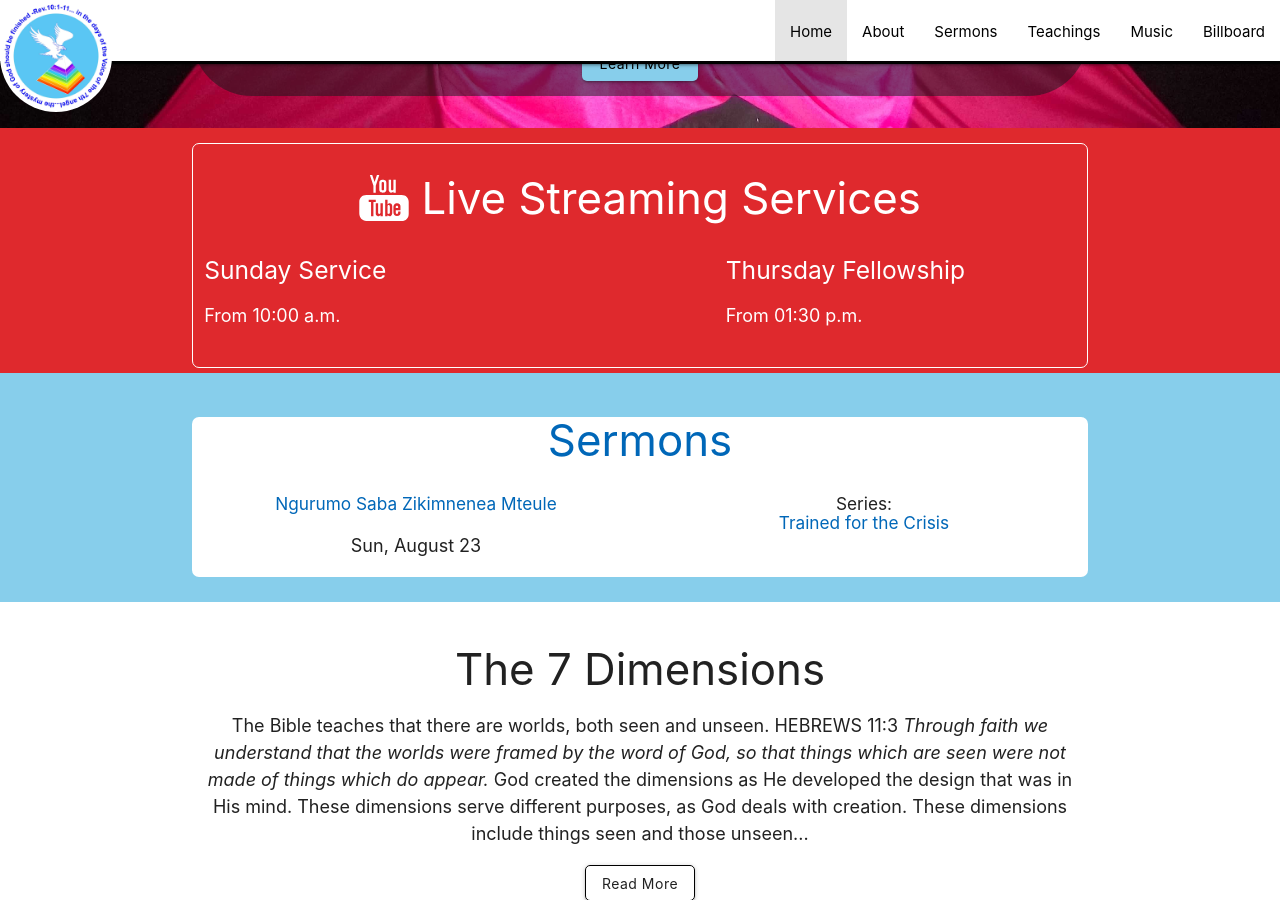
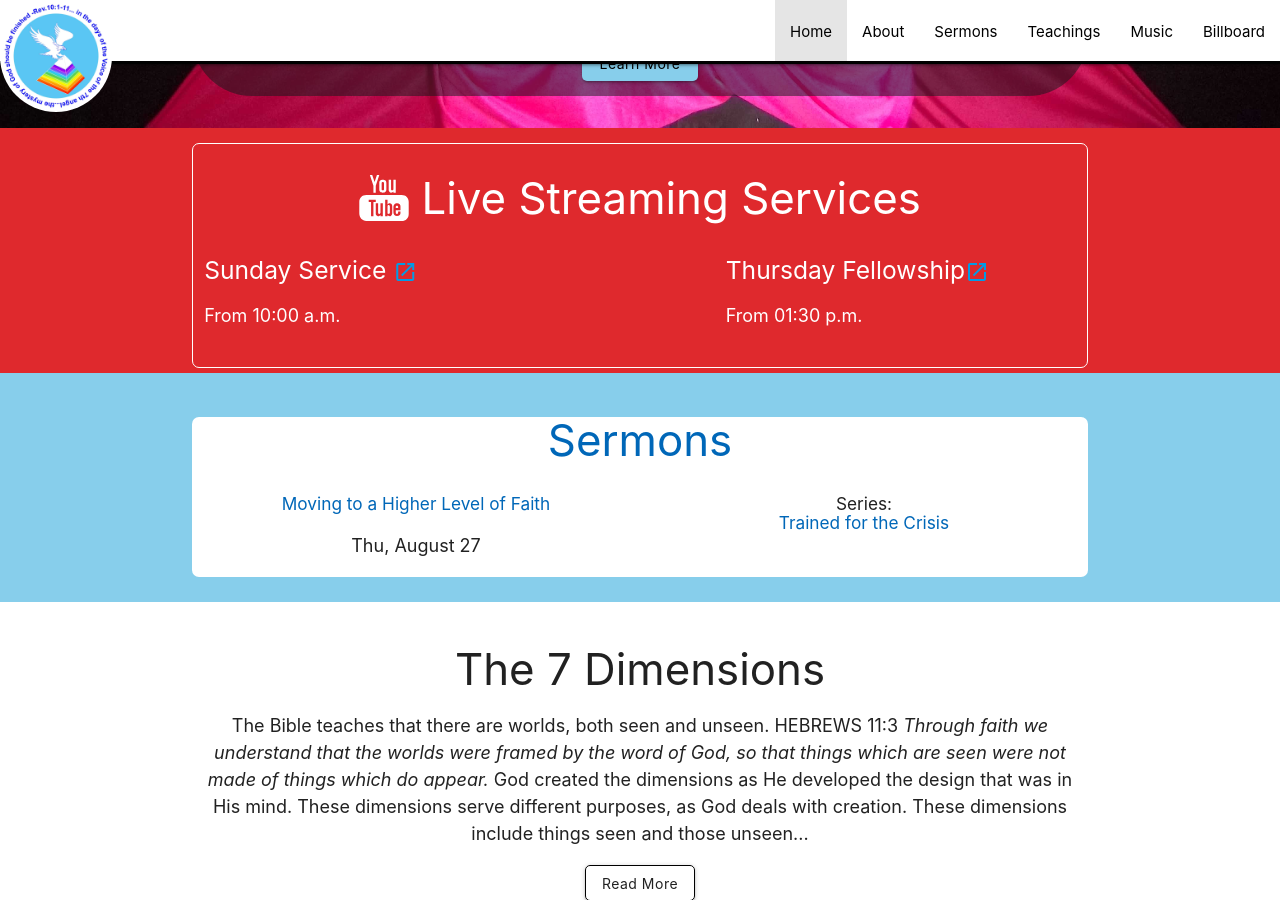
Before and after one commit to njorogetimk/cmt-redisigned, a Jekyll site: the page built from index.html, in a window 1280 px wide and 900 px high, scrolled down 345 px. Built offline with Jekyll 4.4.1, drawn with Linux system fonts in a browser that asks for light colours.

Commit message:
Update to Thursday August 27 sermon

```diff
--- a/index.html
+++ b/index.html
@@ -3,32 +3,55 @@ layout: default
 title: Capstone Message Tabernacle
 node: "Home"
 ---
+
 <section class="section welcome">
   <div class="container">
-    <h2>Capstone Message <br> Tabernacle</h2>
+    <h2>
+      Capstone Message <br />
+      Tabernacle
+    </h2>
     <p class="flow-text">
-      We are a local Bible-believing church committed to spreading the light of Jesus Christ in our area around Nakuru
-      Kenya
-      in this end time.
+      We are a local Bible-believing church committed to spreading the light of
+      Jesus Christ in our area around Nakuru Kenya in this end time.
     </p>
     <a href="aboutus.html" class="btn">Learn More</a>
   </div>
 </section>
 <section class="section services">
   <div class="container">
-    <h3 class="center title"> <a target="_blank" rel="noopener noreferrer"
-        href="https://www.youtube.com/channel/UCNMWw2o7Ahu1x-A_PphKmzg"><img src="images/youtube.svg" alt="youtube"></a>
-      Live Streaming Services</h3>
+    <h3 class="center title">
+      <a
+        target="_blank"
+        rel="noopener noreferrer"
+        href="https://www.youtube.com/channel/UCNMWw2o7Ahu1x-A_PphKmzg"
+        ><img src="images/youtube.svg" alt="youtube"
+      /></a>
+      Live Streaming Services
+    </h3>
 
     <div class="row">
       <div class="col s12 m5">
-        <h5>Sunday Service</h5>
+        <h5>
+          Sunday Service
+          <a
+            href="https://www.youtube.com/playlist?list=PL5-Bk5h2iIvWliYTRIkEgOS-ueWmoGx7-"
+            target="_blank"
+            rel="noopener noreferrer"
+            ><i class="material-icons">open_in_new</i></a
+          >
+        </h5>
         <p>From 10:00 a.m.</p>
-
       </div>
       <div class="col s12 m2"></div>
       <div class="col s12 m5">
-        <h5>Thursday Fellowship</h5>
+        <h5>
+          Thursday Fellowship<a
+            href="https://www.youtube.com/playlist?list=PL5-Bk5h2iIvX8kFeTsmBXpxt4QwRGlYWy"
+            target="_blank"
+            rel="noopener noreferrer"
+            ><i class="material-icons">open_in_new</i></a
+          >
+        </h5>
         <p>From 01:30 p.m.</p>
       </div>
     </div>
@@ -41,15 +64,21 @@ node: "Home"
     <div class="row">
       <div class="col s12 m6">
         <h6 class="center">
-          <a href="sermons/2020/sunday/20-08-23_Ngurumo Saba Zikimnenea Mteule.html" class="dark-link">Ngurumo Saba
-            Zikimnenea Mteule</a>
+          <a
+            href="sermons/2020/thursday/20-8-27_Moving_to_a_Higher_Level_of_Faith.html"
+            class="dark-link"
+            >Moving to a Higher Level of Faith</a
+          >
         </h6>
-        <p class="center">{{"August 23 20" | date: "%a, %B %d"}}</p>
+        <p class="center">{{"August 27 20" | date: "%a, %B %d"}}</p>
       </div>
 
       <div class="col s12 m6">
-        <h6 class="center">Series: <br> <a class="dark-link" href="sermons/series/trained-for-the-crisis/">Trained for
-            the Crisis</a>
+        <h6 class="center">
+          Series: <br />
+          <a class="dark-link" href="sermons/series/trained-for-the-crisis/"
+            >Trained for the Crisis</a
+          >
         </h6>
       </div>
     </div>
@@ -61,15 +90,20 @@ node: "Home"
     <h3>The 7 Dimensions</h3>
     <div>
       <p>
-        The Bible teaches that there are worlds, both seen and unseen. HEBREWS 11:3 <em>Through faith we understand
-          that the
-          worlds were framed by the word of God, so that things which are seen were not made of things which do
-          appear.</em>
-        God created the dimensions as He developed the design that was in His mind. These dimensions serve different
-        purposes,
-        as God deals with creation. These dimensions include things seen and those unseen...
+        The Bible teaches that there are worlds, both seen and unseen. HEBREWS
+        11:3
+        <em
+          >Through faith we understand that the worlds were framed by the word
+          of God, so that things which are seen were not made of things which do
+          appear.</em
+        >
+        God created the dimensions as He developed the design that was in His
+        mind. These dimensions serve different purposes, as God deals with
+        creation. These dimensions include things seen and those unseen...
       </p>
     </div>
-    <a href="teachings/articles/19-01-11_sevenDimensions.html" class="btn">Read More</a>
+    <a href="teachings/articles/19-01-11_sevenDimensions.html" class="btn"
+      >Read More</a
+    >
   </div>
 </section>
```
Also changed, not shown: sermons/2020/thursday/20-8-27_Moving_to_a_Higher_Level_of_Faith.html (added, +12 -0 lines).
